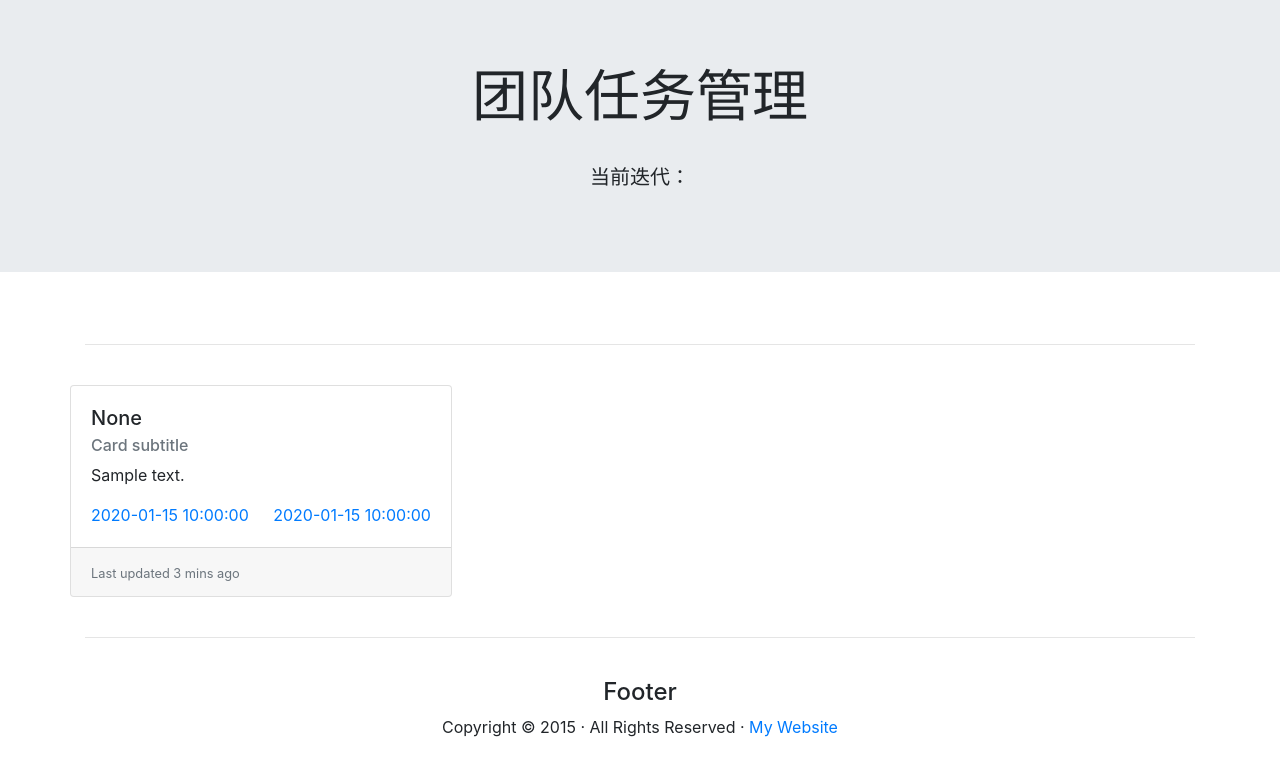
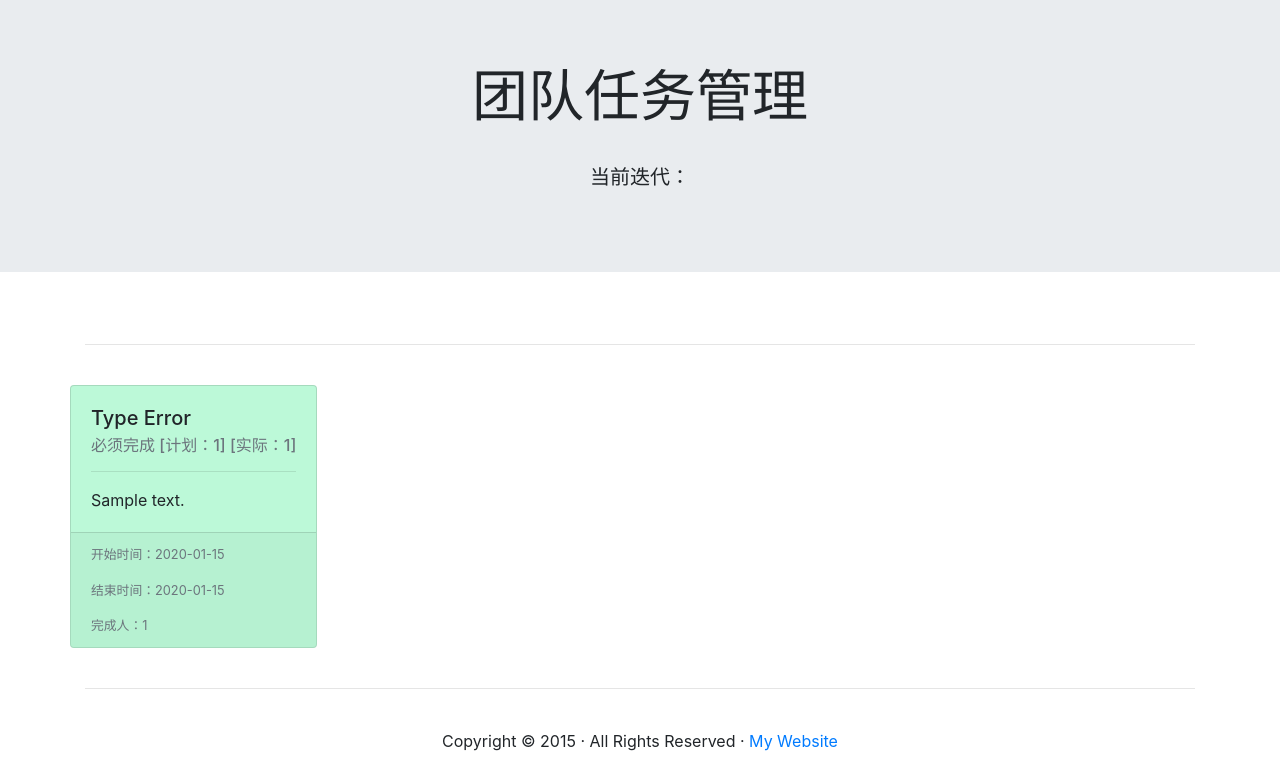
Before and after one commit to Merisit-Wang/ekanban, a Flask app: page / in a window 1280 px wide. Shown: the part 57-826 px from the top of the page. Before the commit the page ends 794 px from the top, so only its background shows below. Run offline with Flask 2, Linux system fonts and the light colour scheme; tables that the repository leaves empty hold one stand-in row (values such as "Sample post"); some libraries are stand-ins or nearby versions.

Commit message:
show all card info

```diff
--- a/app/models.py
+++ b/app/models.py
@@ -1,5 +1,6 @@
 from . import db
 from datetime import datetime
+from config import type_list, priority_list
 
 class Card(db.Model):
     __table_name__ = 'cards'
@@ -15,5 +16,27 @@
     author = db.Column(db.Integer)
     remark = db.Column(db.Text)
 
+    @property
+    def _type(self):
+        for type in type_list:
+            if type[0] == str(self.type):
+                return type[1]
+        return 'Type Error'
+
+    @property
+    def _priority(self):
+        for priority in priority_list:
+            if priority[0] == str(self.priority):
+                return priority[1]
+        return 'Priorty Error'
+
+    @property
+    def _start_time(self):
+        return self.start_time.strftime('%Y-%m-%d')
+
+    @property
+    def _end_time(self):
+        return self.end_time.strftime('%Y-%m-%d')
+
     def __repr__(self):
         return '<description %r>' %  self.description
--- a/app/templates/base.html
+++ b/app/templates/base.html
@@ -4,7 +4,11 @@
         <meta charset="UTF-8">
         <meta http-equiv="X-UA-Compatible" content="IE=edge">
         <meta name="viewport" content="width=device-width, initial-scale=1">
-        <title>E-Kanban</title>
+        <title>
+            {% block title %}
+                E-Kanban
+            {% endblock %}
+        </title>
 
         <!-- Bootstrap -->
         <link href="{{ url_for('static', filename='css/bootstrap-4.0.0.css') }}" rel="stylesheet">
@@ -37,7 +41,6 @@
             <br>
             <div class="row">
                 <div class="text-center col-lg-6 offset-lg-3">
-                    <h4>Footer </h4>
                     <p>Copyright &copy; 2015 &middot; All Rights Reserved &middot; <a href="#" >My Website</a></p>
                 </div>
             </div>
--- a/app/templates/home.html
+++ b/app/templates/home.html
@@ -1,4 +1,6 @@
 {% extends "base.html" %}
+
+{% block title %}{{ super() }} | Home{% endblock %}
 
 {% block page_header %}
         <div class="jumbotron jumbotron-fluid text-center">
@@ -16,16 +18,19 @@
     <div class="row">
         <div class="card-deck">
             {% for card in cards %}
-                <div class="card">
+                <div class="card" style="background-color: #bcf9d8">
                     <div class="card-body">
-                        <h5 class="card-title">{{ card.type }}</h5>
-                        <h6 class="card-subtitle mb-2 text-muted">Card subtitle</h6>
+                        <h5 class="card-title">{{ card._type }}</h5>
+                        <h6 class="card-subtitle mb-2 text-muted">{{ card._priority }} [计划：{{ card.expect_day }}] [实际：{{ card.actual_day }}]</h6>
+                        <hr>
                         <p class="card-text">{{ card.description }}</p>
-                        <a href="#" class="card-link">{{ card.start_time }}</a>
-                        <a href="#" class="card-link">{{ card.end_time }}</a>
                     </div>
                     <div class="card-footer">
-                        <small class="text-muted">Last updated 3 mins ago</small>
+                        <small class="text-muted">
+                            <p class="card-text">开始时间：{{ card._start_time }}</p>
+                            <p class="card-text">结束时间：{{ card._end_time }}</p>
+                            <p class="card-text">完成人：{{ card.author }}</p>
+                        </small>
                     </div>
                 </div>
             {% endfor %}
--- a/app/templates/new_card.html
+++ b/app/templates/new_card.html
@@ -1,7 +1,7 @@
 {% extends "base.html" %}
 {% import "bootstrap/wtf.html" as wtf %}
 
-{% block title %}{{ super() }} | Card{% endblock %}
+{% block title %}{{ super() }} | New Card{% endblock %}
 
 {% block page_header %}
     <div class="jumbotron jumbotron-fluid text-center">
```
